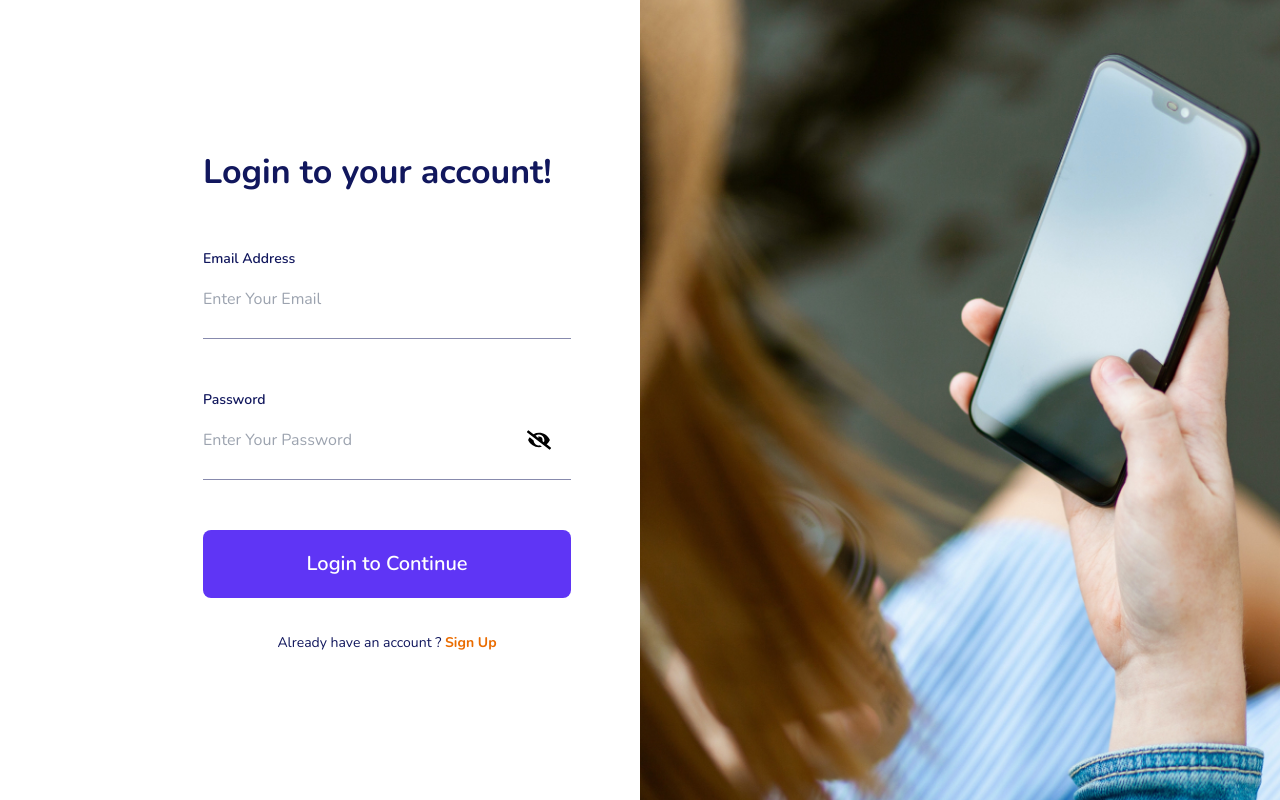
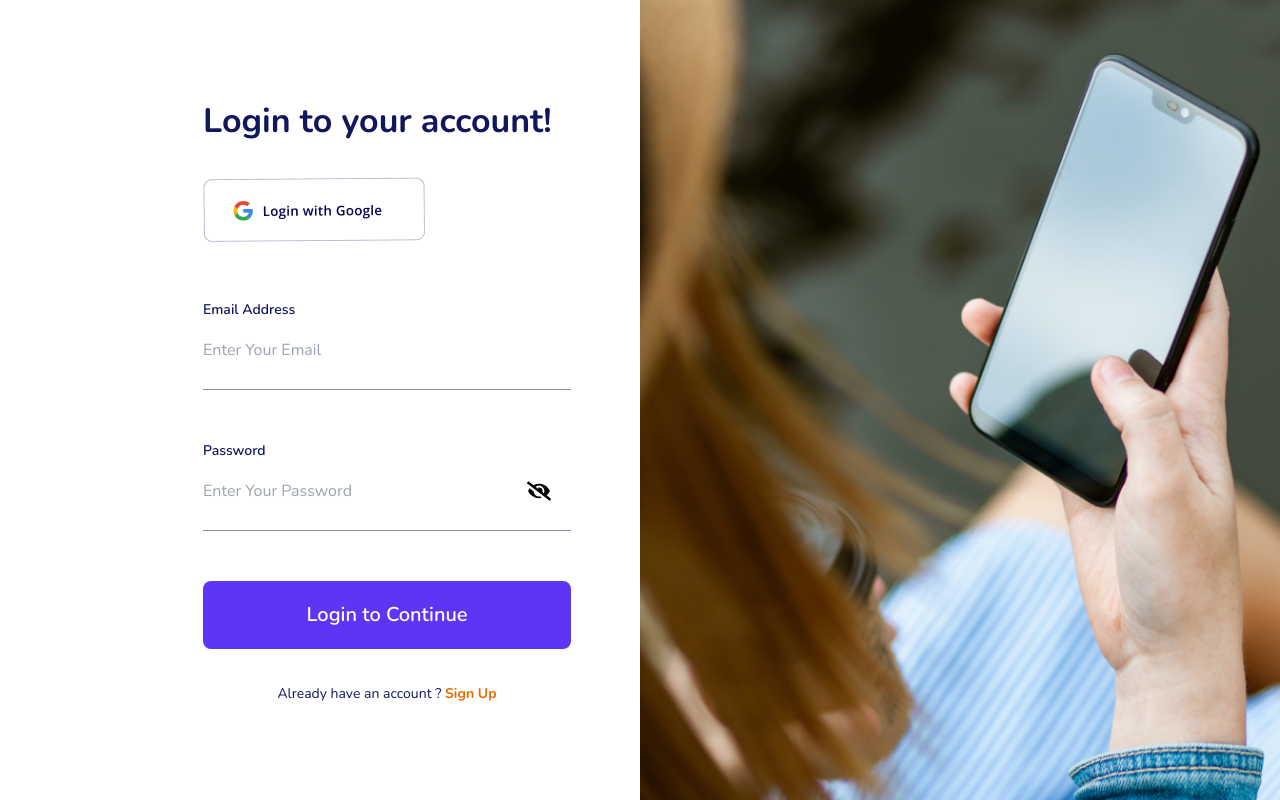
Before and after one commit to rajibulislam60/chattingApp, a React (Vite) app: page / in a window 1280 px wide. Built offline with nearby package versions, Linux system fonts and the light colour scheme.

Commit message:
Google login

```diff
--- a/src/pages/SignIn.jsx
+++ b/src/pages/SignIn.jsx
@@ -1,9 +1,19 @@
 import React, { useState } from "react";
 import SignImage from "../assets/signIN.jpg";
+import LoginImage from "../assets/loginGoogle.png";
 import { Link } from "react-router-dom";
 import { FaEye, FaEyeSlash } from "react-icons/fa";
+import {
+  getAuth,
+  signInWithEmailAndPassword,
+  GoogleAuthProvider,
+  signInWithPopup,
+} from "firebase/auth";
 
 const SignIn = () => {
+  const auth = getAuth();
+  const provider = new GoogleAuthProvider();
+
   let [email, setEmail] = useState("");
   let [password, setPassword] = useState("");
 
@@ -30,7 +40,48 @@ const SignIn = () => {
     if (!password) {
       setPassworderr("Password is required");
     }
+    if(email && password){
+      signInWithEmailAndPassword(auth, email, password)
+        .then((userCredential) => {
+          // Signed in
+          const user = userCredential.user;
+
+
+        })
+        .catch((error) => {
+          if (error.code.includes("auth/invalid-credential")) {
+            alert("Invalid-credential");
+          }
+          const errorCode = error.code;
+          const errorMessage = error.message;
+
+
+        });
+    }
   };
+
+  let handleGoogleLogin=()=>{
+    signInWithPopup(auth, provider)
+      .then((result) => {
+        // This gives you a Google Access Token. You can use it to access the Google API.
+        const credential = GoogleAuthProvider.credentialFromResult(result);
+        const token = credential.accessToken;
+        // The signed-in user info.
+        const user = result.user;
+        // IdP data available using getAdditionalUserInfo(result)
+        // ...
+      })
+      .catch((error) => {
+        // Handle Errors here.
+        const errorCode = error.code;
+        const errorMessage = error.message;
+        // The email of the user's account used.
+        const email = error.customData.email;
+        // The AuthCredential type that was used.
+        const credential = GoogleAuthProvider.credentialFromError(error);
+        // ...
+      });
+  }
 
   return (
     <div className="w-full h-screen flex">
@@ -39,7 +90,9 @@ const SignIn = () => {
           <h1 className="text-[34px] font-bold text-secondary">
             Login to your account!
           </h1>
-
+          <button onClick={handleGoogleLogin} className="mt-[30px]">
+            <img src={LoginImage} alt="Login by google" />
+          </button>
           {/* ===================== Input Area ======================= */}
 
           <div className="w-[368px] h-[80px] mt-[61px] relative">
--- a/src/pages/SignUp.jsx
+++ b/src/pages/SignUp.jsx
@@ -60,6 +60,10 @@ const SignUp = () => {
         })
         .catch((error) => {
           setTimeout(() => {
+            if (error.code.includes("auth/email-already-in-use")){
+              setEmailerr('Email alreay use')
+            }
+
             const errorCode = error.code;
             const errorMessage = error.message;
             setLoader(false);
```
Also changed, not shown: src/assets/loginGoogle.png (added).
